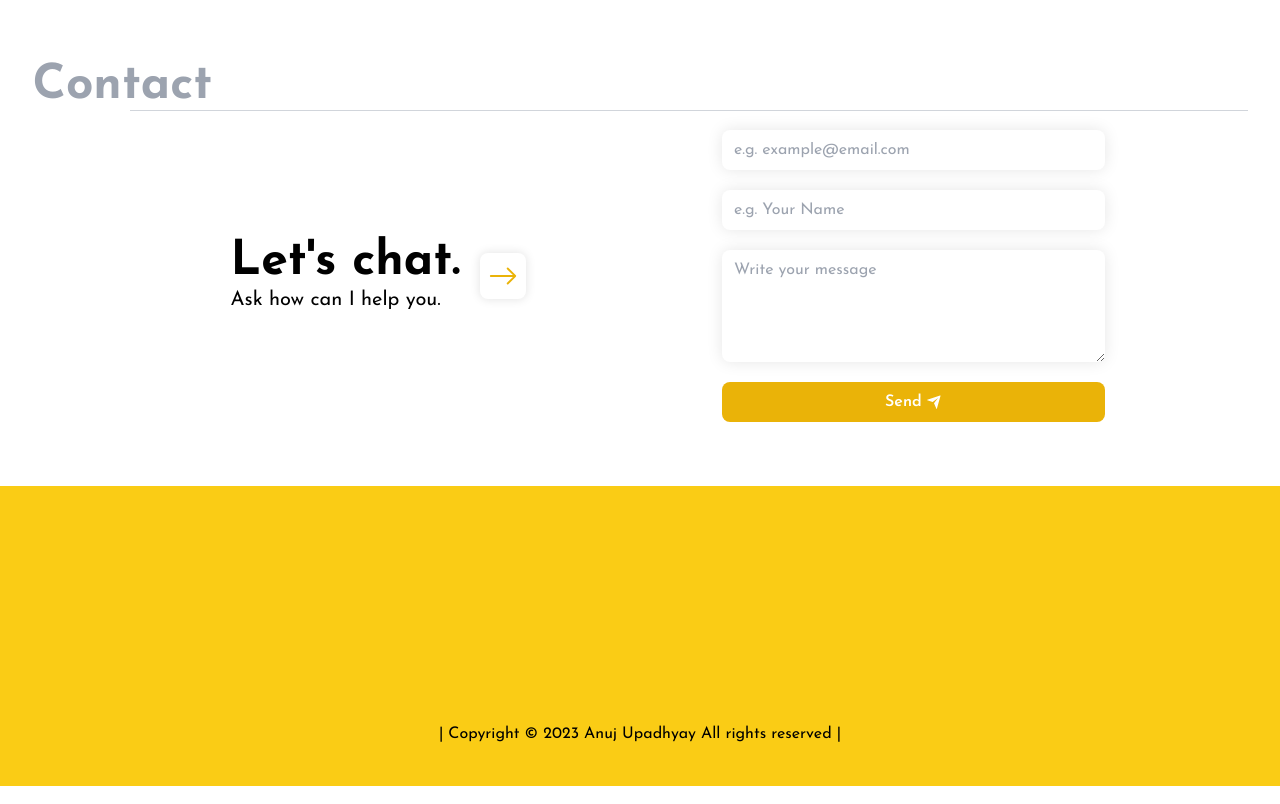
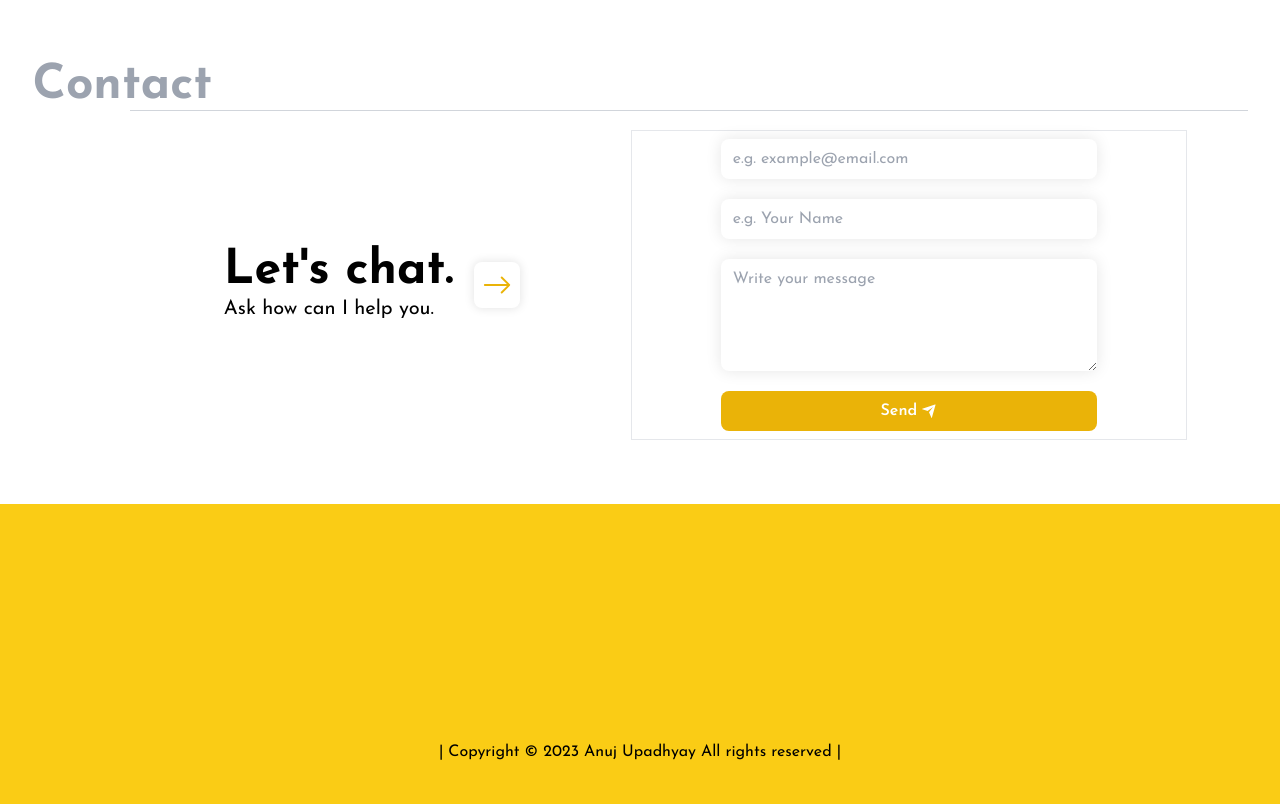
Before and after one commit to Anuj9675/Main_portfolio, a React (Vite) app in the folder my_portfolio/: page / in a window 1280 px wide. Shown: the part 2700-3504 px from the top of the page. Built offline with nearby package versions, Linux system fonts and the light colour scheme.

Commit message:
Update Contact.jsx

```diff
--- a/my_portfolio/src/components/contact/Contact.jsx
+++ b/my_portfolio/src/components/contact/Contact.jsx
@@ -35,7 +35,7 @@ const Contact = () => {
             </button>
           </div>
         </div>
-        <div className="right flex-1">
+        <div className="right flex-1 border border-gray-200 p-2">
           <form
 
             className="flex justify-center items-center flex-col gap-5 w-[70%] md:w-[100%] sm:w-[95%] mx-auto"
```
